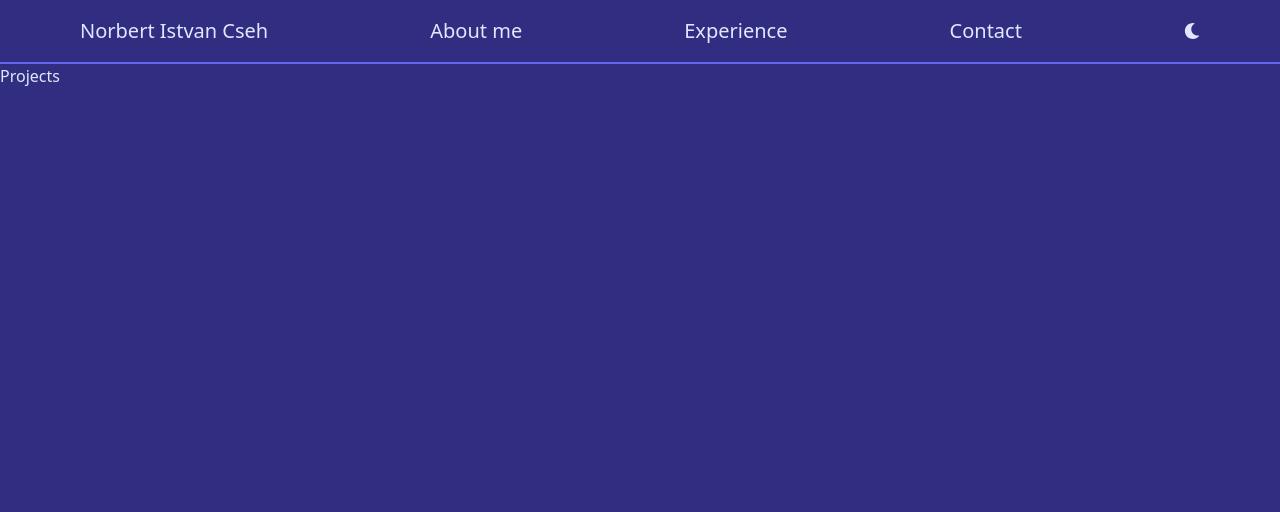
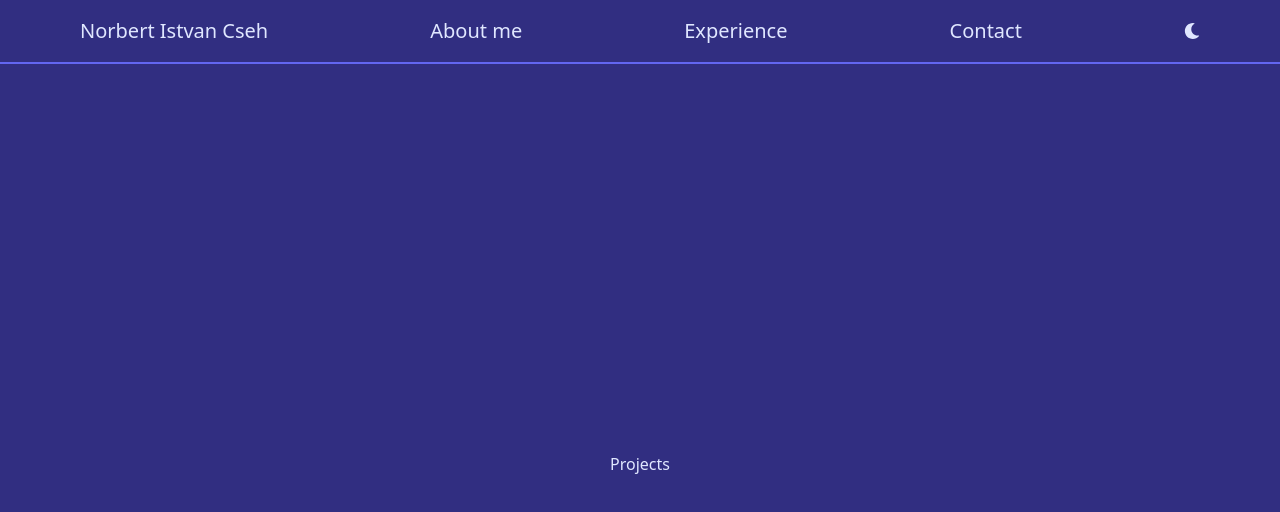
Before and after one commit to NorbertCseh/ncseh, a Next.js app: page /projects in a window 1280 px wide. Shown: the top 512 px of the page. Built offline with nearby package versions, Linux system fonts and the light colour scheme.

Commit message:
basic layout for projects

```diff
--- a/src/pages/projects.tsx
+++ /dev/null
@@ -1,11 +0,0 @@
-import { NextPage } from "next";
-
-const ProjectsSection: NextPage = () => {
-  return (
-    <div className="h-screen" id="projects">
-      Projects
-    </div>
-  );
-};
-
-export default ProjectsSection;
--- /dev/null
+++ b/src/pages/projects/index.tsx
@@ -0,0 +1,11 @@
+import NextPage from "next";
+
+const Projects: NextPage = () => {
+  return (
+    <section className="w-full h-screen flex justify-center items-center">
+      Projects
+    </section>
+  );
+};
+
+export default Projects;
--- /dev/null
+++ b/src/pages/projects/sorting.tsx
@@ -0,0 +1,11 @@
+import NextPage from "next";
+
+const Sorting: NextPage = () => {
+  return (
+    <section className="w-full h-screen flex justify-center items-center">
+      Sorting
+    </section>
+  );
+};
+
+export default Sorting;
```
